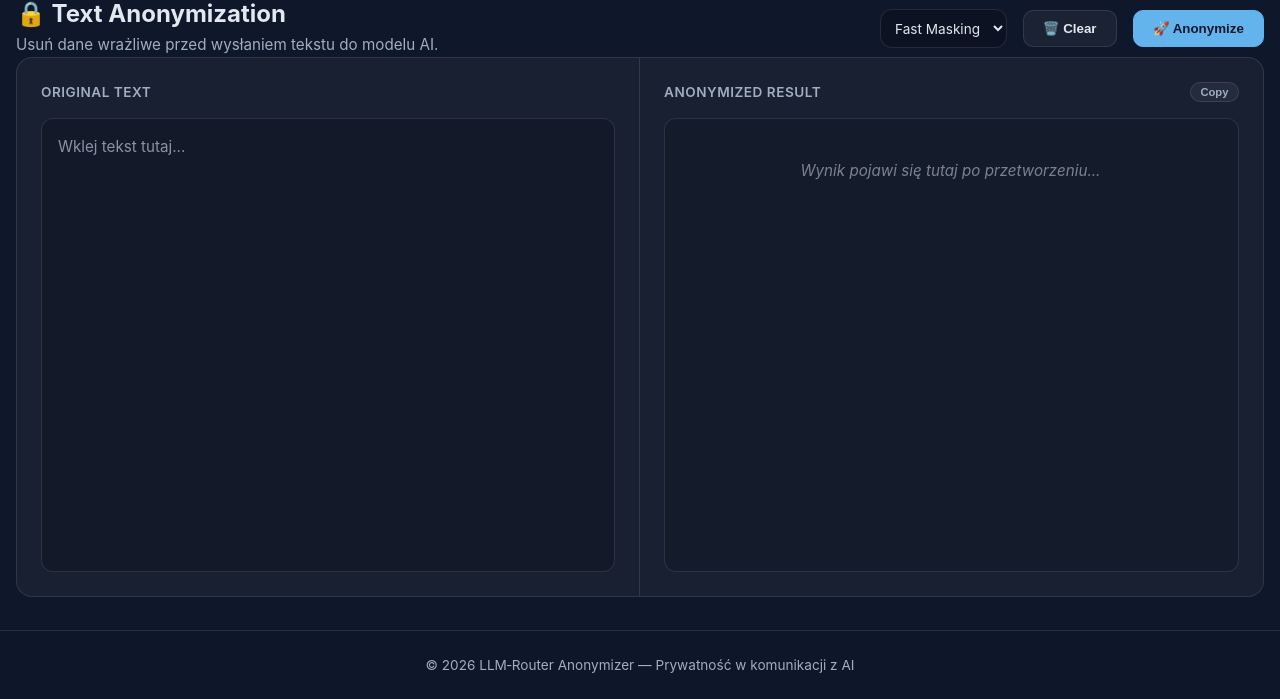
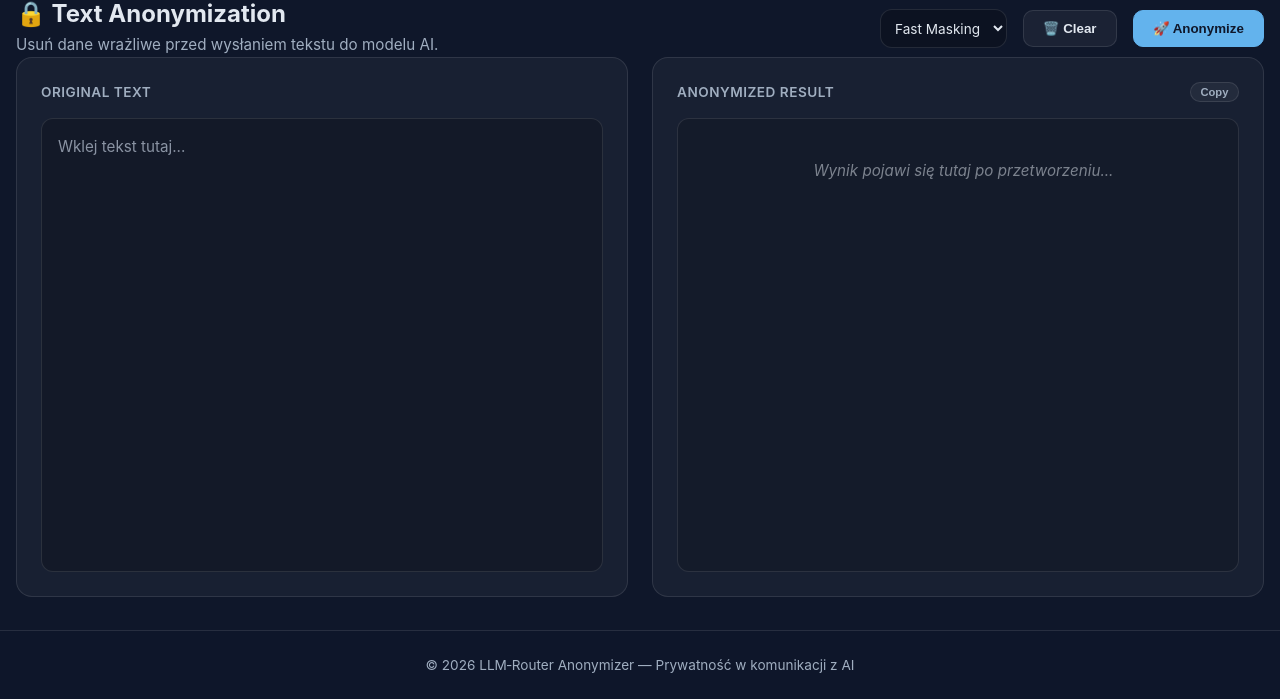
Before and after one commit to radlab-dev-group/llm-router-web, a Python web app: template llm_router_web/web/anonymizer/templates/anonymize.html in a window 1280 px wide. Shown: the part 101-800 px from the top of the page. Run offline with Jinja, Linux system fonts and the light colour scheme; the template is opened without the code that fills it, so the values that code supplies are empty; some libraries are stand-ins or nearby versions.

Commit message:
Refactor anonymizer UI: replace empty grid borders with a 1.5 rem gap and add border, border‑radius, and background styling to the first editor pane.

```diff
--- a/llm_router_web/web/anonymizer/templates/anonymize.html
+++ b/llm_router_web/web/anonymizer/templates/anonymize.html
@@ -36,11 +36,7 @@
         .editor-grid {
             display: grid;
             grid-template-columns: 1fr;
-            gap: 0;
-            border: 1px solid var(--border-glass);
-            border-radius: 16px;
-            overflow: hidden;
-            background: var(--bg-glass);
+            gap: 1.5rem;
             align-items: stretch;
 
             height: calc(100dvh - 260px);
@@ -62,10 +58,9 @@
             overflow: hidden;
             height: 100%;
             min-height: 0;
-        }
-
-        .editor-pane:first-child {
-            border-right: 1px solid var(--border-glass);
+            border: 1px solid var(--border-glass);
+            border-radius: 16px;
+            background: var(--bg-glass);
         }
 
         .pane-label {
```
